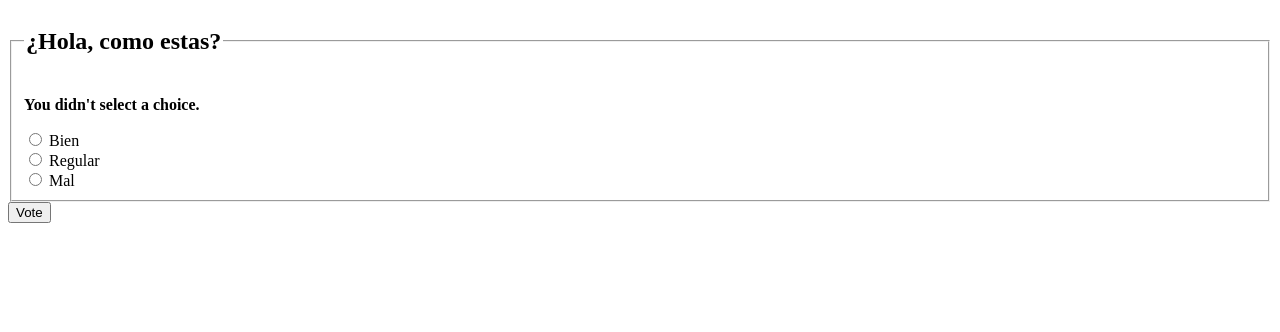
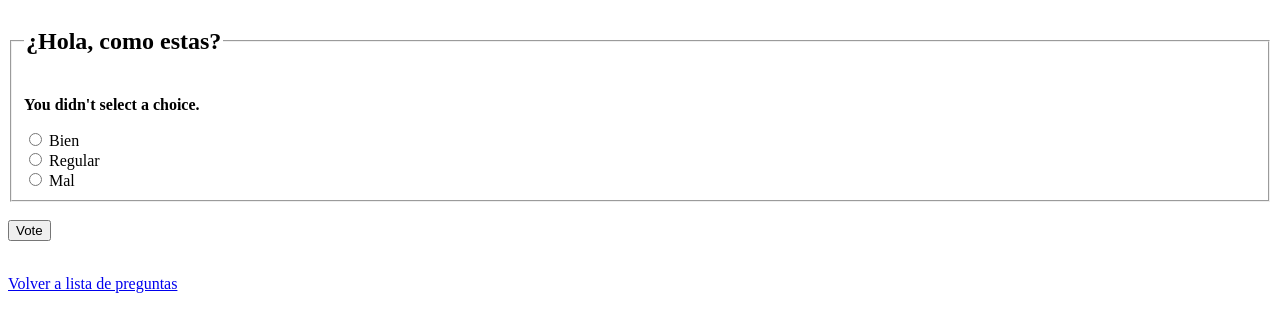
Before and after one commit to jesushdm/django-tutorial-app, a Django app: page /polls/1/vote/ in a window 1280 px wide. Shown: the top 332 px of the page. Run offline with Django 4.2, Linux system fonts and the light colour scheme; data comes from the database, SQL or seed files in the repository; both versions use the stored data as it was after the commit.

Commit message:
Volver a lista de preguntas

```diff
--- a/polls/templates/polls/detail.html
+++ b/polls/templates/polls/detail.html
@@ -8,5 +8,9 @@
             <label for="choice{{ forloop.counter }}">{{ choice.choice_text }}</label><br>
         {% endfor %}
     </fieldset>
+    <br>
     <input type="submit" value="Vote">
-    </form>
+    <br> <br>
+</form>
+
+<a href="{% url 'polls:index' %}">Volver a lista de preguntas</a>
```
Also changed, not shown: db.sqlite3.
